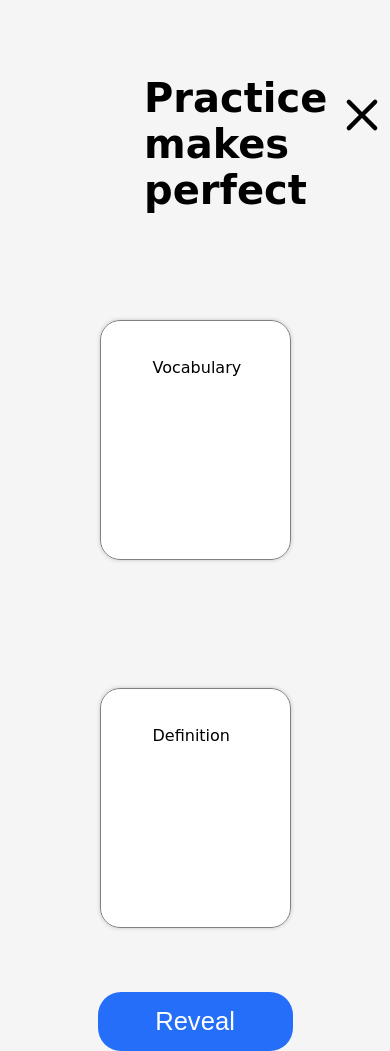
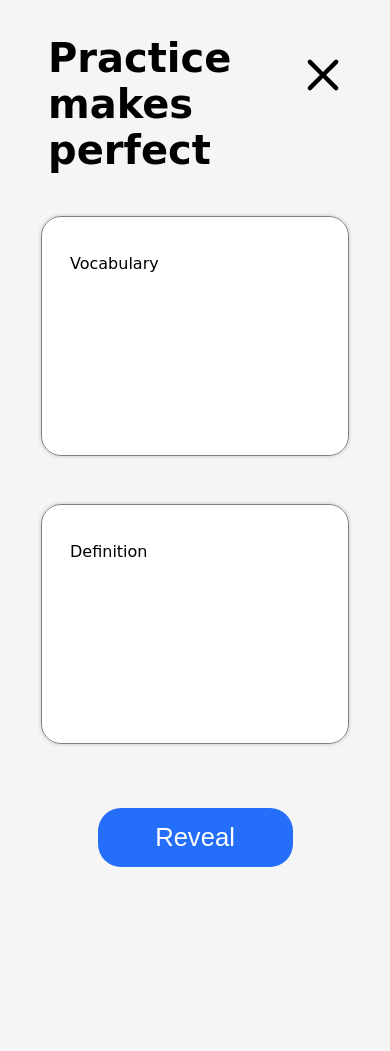
Before and after one commit to diegoCodes22/literate, a Flask app: page /practice in a window 390 px wide. After the commit the page ends 867 px from the top, so only its background shows below. Run offline with Flask 3, Linux system fonts and the light colour scheme; a user stored in the database is signed in; data comes from the database, SQL or seed files in the repository; both versions use the stored data as it was after the commit; data that the repository does not hold is empty.

Commit message:
Did more styling. It is beautiful!

```diff
--- a/static/scripts.js
+++ b/static/scripts.js
@@ -411,7 +411,7 @@ if (window.location.pathname === '/practice'){
            }
 
            document.querySelector("#reveal-div").style.display = "none";
-           document.querySelector("#remember-btns").style.display = "block";
+           document.querySelector("#remember-btns").style.display = "flex";
 
             function f(){
                 practice_cards[i][3] = +practice_cards[i][3];
--- a/static/styles2.css
+++ b/static/styles2.css
@@ -2,7 +2,7 @@
     box-sizing: border-box;
 }
 
-html, main, .container{
+main{
     overflow: auto;
 }
 
@@ -85,16 +78,34 @@ body {
 
 .grid-item-nav {
     width: 100%;
-    overflow-clip-margin: 0;
+    margin-top: 3rem;
 }
+
+.brand {
+    font-size: 4.3rem;
+    font-family: "Copperplate", cursive;
+    text-decoration: none;
+    color: black;
+}
+
 .grid-item-content {
     width: 100%;
     height: 100%;
     overflow: auto;
 }
+.grid-item::after {
+    content: "";
+    position: absolute;
+    height: 100vh;
+    width: .5px;
+    background: rgb(192, 193, 194);
+    left: 300px;
+    top: 0;
+}
+
 
 main {
-    height: inherit;
+    height: 100%;
 }
 
 .nav-list {
@@ -432,12 +446,46 @@ input:checked ~ .learning-label {
             grid-template-columns: repeat(auto-fit, minmax(380px, 605px));
             justify-content: center;
         }
-        @media (max-width: 380px) {
+        .arr {
+            display: none;
+        }
+        #heading {
+            margin-left: 0 !important;
+            margin-top: .5rem !important;
+            margin-bottom: 0 !important;
+        }
+        #heading h1 {
+            font-size: 2rem;
+            margin-left: 3rem;
+            width: 70%;
+        }
+        #heading a {
+            width: 30%;
+        }
+        #practice-close {
+            margin-right: 2rem !important;
+        }
+
+        #def-vocab-ex {
+            margin-top: -2rem !important;
+        }
+        .practice-cards {
+            width: 80% !important;
+            height: 18rem !important;
+            margin: 3rem auto !important;
+        }
+        .practice-cards fieldset div {
+            margin-left: 1rem !important;
+        }
+        @media (max-width: 500px) {
             .nav-list li {
                 padding-left: 1rem;
             }
             .nav-list li a {
                 padding-left: 1.5rem;
+            }
+            .practice-cards {
+                height: 15rem !important;
             }
         }
     }
@@ -653,4 +702,39 @@ input:checked ~ .learning-label {
 
 #remember-btns {
     display: none;
+    justify-content: center;
 }
+#left-practice-btn button, #right-practice-btn button {
+    display: block;
+    width: 4rem;
+    height: 4rem;
+    border-radius: 50%;
+    font-size: 1.6rem;
+    margin: 0 5rem;
+    color: white;
+    border: none;
+}
+#left-practice-btn button {
+    background-color: rgb(240, 13, 13);
+}
+#right-practice-btn button {
+    background-color: rgb(36, 110, 250);
+}
+
+#left-practice-btn button:hover {
+    cursor: pointer;
+    background-color: rgb(220, 13, 13);
+}
+#right-practice-btn button:hover {
+    cursor: pointer;
+    background-color: rgb(30, 100, 220);
+}
+
+#definition-definition, #vocabulary-vocabulary {
+    font-size: 2rem;
+    margin-top: -1.2rem;
+}
+#vocabulary-example {
+    font-size: 1.5rem;
+    margin-top: -1.2rem;
+}
--- a/templates/practice.html
+++ b/templates/practice.html
@@ -26,14 +26,12 @@
   </div>
   <div id="remember-btns">
     <div id="left-practice-btn">
-      <button class="btn-primary" type="button">Una X</button>
-      <span>I forgot</span>
-      <span>Left arrow</span>
+      <button type="button">X</button>
+      <span>I forgot</span><br><span class="arr">Left arrow</span>
     </div>
     <div id="right-practice-btn">
-      <button class="btn-primary" type="button">Un check</button>
-      <span>I remember</span>
-      <span>Right arrow</span>
+      <button type="button">C</button>
+      <span>I remember</span><br><span class="arr">Right arrow</span>
     </div>
   </div>
 </div>
```
Also changed, not shown: other parts of static/styles2.css (+13 -16 lines), literate.sqlite.
